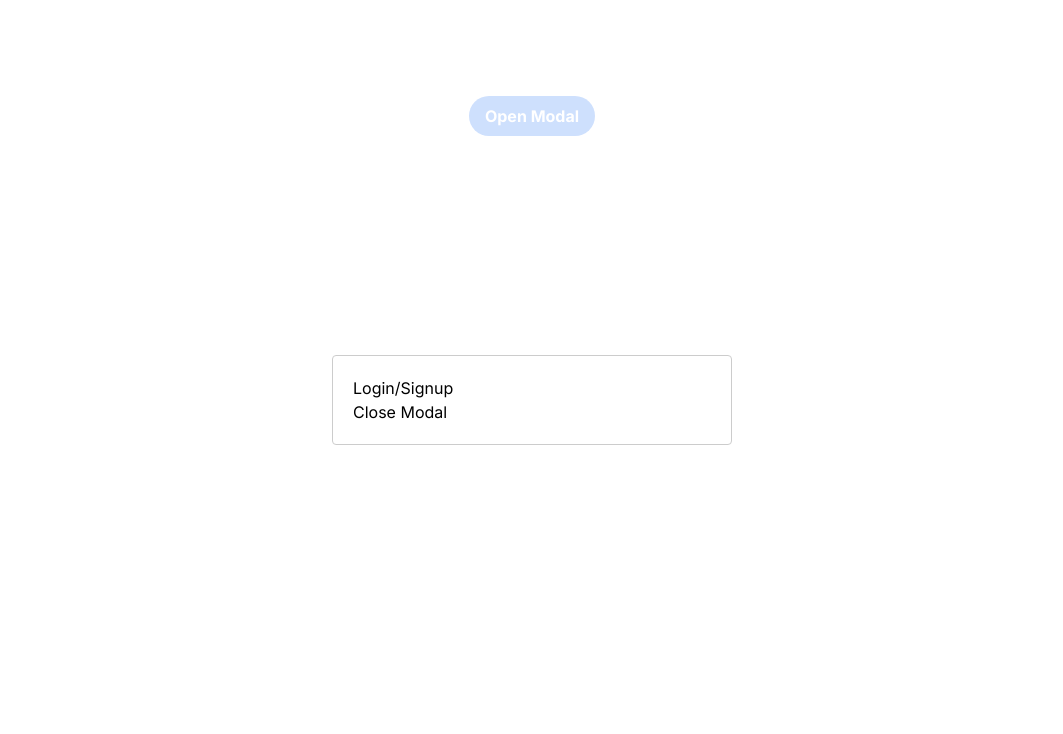
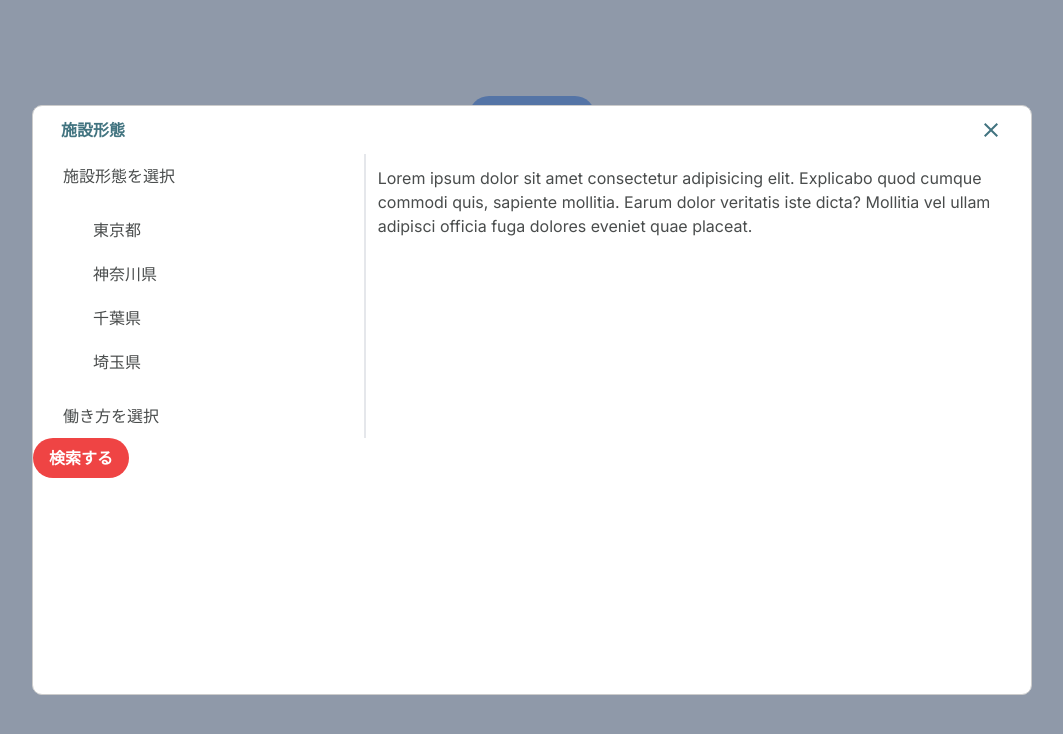
Before and after one commit to shinnkura/modal-tailwind, a Next.js app: page / in a window 1280 px wide. Both pictures are taken after a click on the button "Open Modal". Shown: the top 734 px of the page, without its empty margins (108-1171 px from the left). Built offline with nearby package versions, Linux system fonts and the light colour scheme.

Commit message:
feat(modal): modalのサイドバーを作成

```diff
--- a/app/page.tsx
+++ b/app/page.tsx
@@ -2,34 +2,84 @@
 
 import { useState } from "react";
 import Modal from "react-modal";
+import CloseIcon from "@mui/icons-material/Close";
 
 const customStyles = {
+  overlay: {
+    backgroundColor: "rgba(96, 110, 133, 0.7)",
+  },
   content: {
-    top: "50%",
-    left: "50%",
-    right: "auto",
-    bottom: "auto",
-    marginRight: "-50%",
-    transform: "translate(-50%, -50%)",
-    backgroundColor: "white",
-    width: 400,
+    backgroundColor: "#FFFFFF",
+    color: "#494C4C",
+    borderRadius: "10px",
+
+    maxWidth: "1000px",
+    height: "590px",
+    margin: "auto",
+    padding: "0px",
   },
 };
 
 export default function Home() {
   const [modalOpen, setModalOpen] = useState(false);
+  const [isActive, setIsActive] = useState(false);
+
+  // モーダルを開くための関数
+  function openModal() {
+    setModalOpen(true);
+  }
+
+  // モーダルを閉じるための関数
+  function closeModal() {
+    setModalOpen(false);
+  }
+
+  // モーダルの中身を切り替えるための関数
+  const handleClick = () => {
+    setIsActive(!isActive);
+  };
 
   return (
     <main className="flex min-h-screen flex-col items-center justify-between p-24">
-      <button
-        onClick={() => setModalOpen(true)}
-        className="bg-blue-500 hover:bg-blue-700 text-white font-bold py-2 px-4 rounded-full"
-      >
+      <button onClick={openModal} className="bg-blue-500 hover:bg-blue-700 text-white font-bold py-2 px-4 rounded-full">
         Open Modal
       </button>
+
       <Modal isOpen={modalOpen} onRequestClose={() => setModalOpen(false)} style={customStyles}>
-        <div>Login/Signup</div>
-        <button onClick={() => setModalOpen(false)}>Close Modal</button>
+        <div className="flex items-center justify-between px-7 py-3 text-custom-blue font-bold">
+          <h2>施設形態</h2>
+          <CloseIcon onClick={closeModal} />
+        </div>
+        <div className="flex">
+          <div className="w-1/3 border-r-2">
+            <h3
+              className={`pt-2.5 pb-2.5 pl-7.5  ${
+                isActive ? "text-custom-red font-bold after:border-l-2 afeter:border-custom-red" : ""
+              } 	`}
+              onClick={handleClick}
+            >
+              施設形態を選択
+            </h3>
+            <ul className="pt-2.5 pb-2.5 pl-7.5">
+              <li className="pt-2.5 pb-2.5 pl-7.5">東京都</li>
+              <li className="pt-2.5 pb-2.5 pl-7.5">神奈川県</li>
+              <li className="pt-2.5 pb-2.5 pl-7.5">千葉県</li>
+              <li className="pt-2.5 pb-2.5 pl-7.5">埼玉県</li>
+            </ul>
+            <h3 className="pt-2.5 pb-2.5 pl-7.5">働き方を選択</h3>
+          </div>
+          <div className="p-3 w-2/3">
+            Lorem ipsum dolor sit amet consectetur adipisicing elit. Explicabo quod cumque commodi quis, sapiente
+            mollitia. Earum dolor veritatis iste dicta? Mollitia vel ullam adipisci officia fuga dolores eveniet quae
+            placeat.
+          </div>
+        </div>
+        <button
+          onClick={closeModal}
+          className="bg-red-500 hover:bg-red-700 text-white font-bold py-2 px-4 rounded-full"
+        >
+          検索する
+        </button>
       </Modal>
     </main>
   );
--- a/package.json
+++ b/package.json
@@ -9,6 +9,10 @@
     "lint": "next lint"
   },
   "dependencies": {
+    "@emotion/react": "^11.11.3",
+    "@emotion/styled": "^11.11.0",
+    "@mui/icons-material": "^5.15.5",
+    "@mui/material": "^5.15.5",
     "@types/react-modal": "^3.16.3",
     "next": "14.0.1",
     "react": "^18",
--- a/tailwind.config.ts
+++ b/tailwind.config.ts
@@ -1,20 +1,27 @@
-import type { Config } from 'tailwindcss'
+import type { Config } from "tailwindcss";
 
 const config: Config = {
   content: [
-    './pages/**/*.{js,ts,jsx,tsx,mdx}',
-    './components/**/*.{js,ts,jsx,tsx,mdx}',
-    './app/**/*.{js,ts,jsx,tsx,mdx}',
+    "./pages/**/*.{js,ts,jsx,tsx,mdx}",
+    "./components/**/*.{js,ts,jsx,tsx,mdx}",
+    "./app/**/*.{js,ts,jsx,tsx,mdx}",
   ],
   theme: {
     extend: {
-      backgroundImage: {
-        'gradient-radial': 'radial-gradient(var(--tw-gradient-stops))',
-        'gradient-conic':
-          'conic-gradient(from 180deg at 50% 50%, var(--tw-gradient-stops))',
+      colors: {
+        "custom-red": "#f74866",
+        "custom-blue": "#427480",
+      },
+      spacing: {
+        "7.5": "1.875rem", // 30px
+        "3": "0.75rem", // 12px
+        "2.5": "0.625rem", // 10px
+      },
+      width: {
+        custom: "280px",
       },
     },
   },
   plugins: [],
-}
-export default config
+};
+export default config;
```
Also changed, not shown: 1 other file (tests, documents, lock files or other folders).
